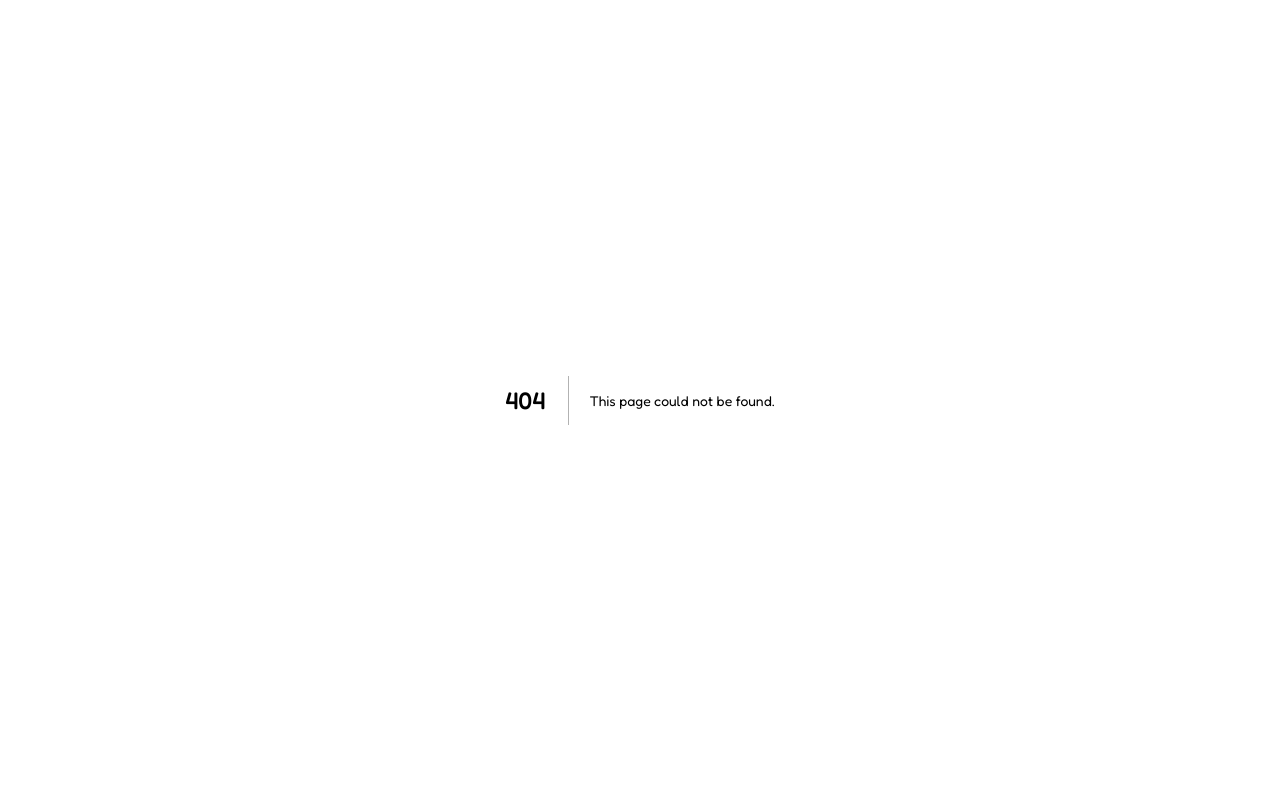
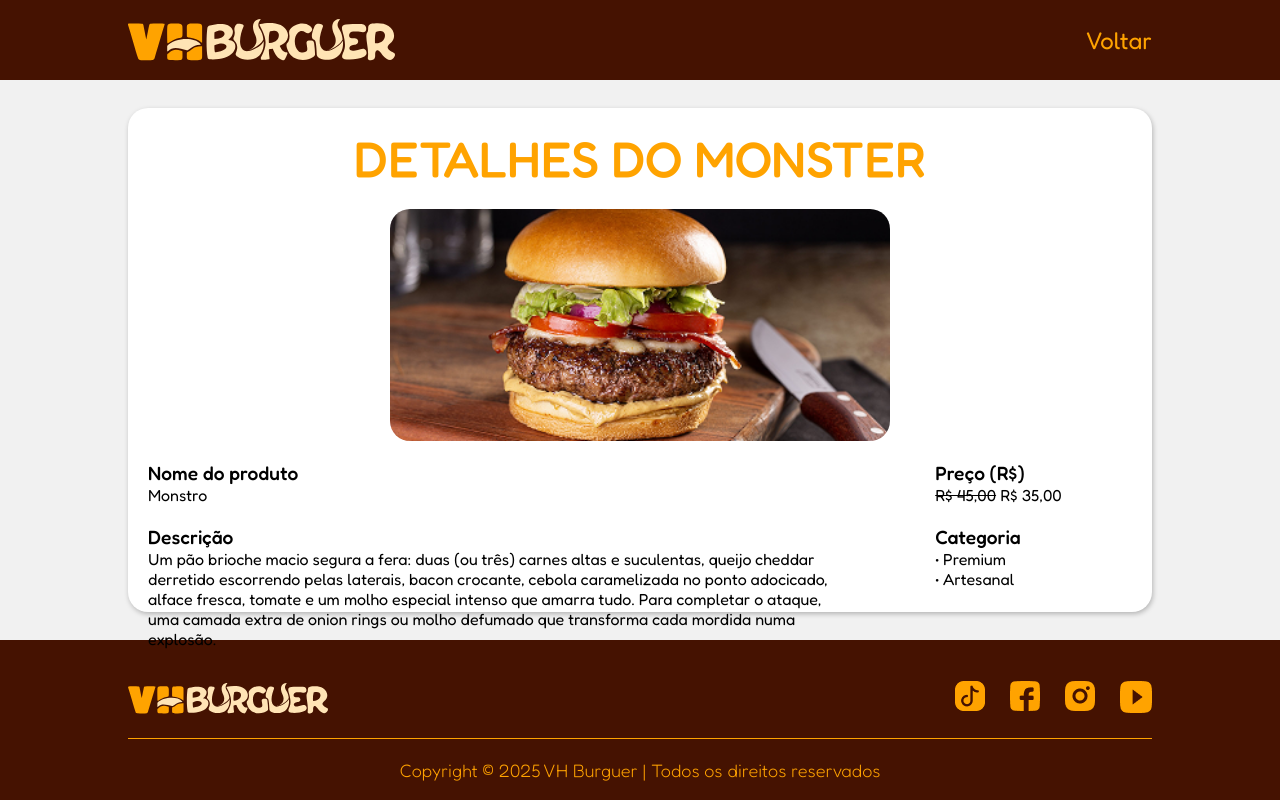
Before and after one commit to Raphael-Aljona/VH_Burguer, a Next.js app: page /detalhe-produto in a window 1280 px wide. Before the commit this address had no page. Built offline with nearby package versions, Linux system fonts and the light colour scheme.

Commit message:
feat: Tela detalhes do produto feita

```diff
--- a/src/components/card-produto/card_produto.module.css
+++ b/src/components/card-produto/card_produto.module.css
@@ -1,6 +1,6 @@
 .card{
-    height: 50vh;
-    width: 20vw;
+    height: 400px;
+    width: 300px;
 
     display: flex;
     border-radius: 20px;
--- a/src/components/lista-produto/lista_produto.jsx
+++ b/src/components/lista-produto/lista_produto.jsx
@@ -21,8 +21,6 @@ const ListaProduto = () => {
                 <CardProduto></CardProduto>
                 <CardProduto></CardProduto>
                 <CardProduto></CardProduto>
-            </div>
-            <div className={styles.lista_produtos}>
                 <CardProduto></CardProduto>
                 <CardProduto></CardProduto>
                 <CardProduto></CardProduto>
--- /dev/null
+++ b/src/components/sub-header/sub-header.tsx
@@ -0,0 +1,17 @@
+import Link from "next/link";
+import styles from "./sub_header.module.css"
+
+const SubHeader = () => {
+    return (
+        <>
+            <header className={styles.header}>
+                <div className={`layout_guide ${styles.container}`}>
+                    <img src="/imgs/Logo_footer.svg" alt=""/>
+                    <Link className={styles.voltar} href="/home">Voltar</Link>
+                </div>
+            </header>
+        </>
+    )
+}
+
+export default SubHeader
--- /dev/null
+++ b/src/components/sub-header/sub_header.module.css
@@ -0,0 +1,23 @@
+.header{
+    display: flex;
+    width: 100%;
+    height: 10vh    ;
+    background-color: var(--vinho);
+    align-items: center;
+    justify-content: center;
+}
+
+.container{
+    display: flex;
+    align-items: center;
+    justify-content: space-between;
+
+    height: 50%;
+}
+
+.voltar{
+    color: var(--laranja-destaque);
+    text-decoration: none;
+
+    font-size: 1.5rem;
+}
--- /dev/null
+++ b/src/pages/detalhe-produto/detalhe-produto.module.css
@@ -0,0 +1,108 @@
+.container{
+    width: 100%;
+    display: flex;
+    align-items: center;
+    justify-content: center;
+    height: 70vh;
+
+    background-color: var(--fundo-claro);
+}
+
+.detalhe{
+    display: flex;
+    flex-direction: column;
+    justify-content: space-between;
+    align-items: center;
+    border-radius: 20px;
+    gap: 20px;
+    box-shadow: 1px 2px 5px rgba(0, 0, 0, 0.25);
+
+    height: 90%;
+    width: 50%;
+
+    background-color: #fff;
+    padding: 20px;
+}
+
+.detalhe h1{
+    color: var(--laranja-destaque);
+
+    font-weight: 500;
+    font-size: var(--tamanho-titulo);
+    text-transform: uppercase;
+}
+
+.detalhe img{
+    border-radius: 20px;
+
+    width: 500px;
+    height: 50%;
+    object-fit: cover;
+}
+
+.container_informacoes{
+    display: flex;
+    flex-direction: column;
+    justify-content: space-around;
+
+    width: 100%;
+    gap: 20px;
+}
+
+.informacoes{
+    display: flex;
+    flex-direction: row;
+
+    justify-content: space-between;
+}
+
+.info_esquerda{
+    width: 70%;
+}
+
+.info_direita{
+    width: 20%;
+}
+
+.info_direita span{
+    text-decoration: line-through;
+}
+.subtitulo{
+    font-weight: 500;
+    font-size: 1.2rem;
+}
+
+@media screen and (max-width: 1440px){
+    .detalhe{
+        width: 80%;
+    }
+}
+
+@media screen and (max-width: 850px){
+    .container{
+        height: 100vh;
+    }
+
+    .detalhe img{
+        width: 80%;
+    }
+}
+
+@media screen and (max-width: 500px){
+    .informacoes{
+        flex-direction: column;
+        gap: 20px;
+    }
+
+    .info_esquerda{
+        width: 100%;
+    }
+
+    .info_direita{
+        width: 100%;
+    }
+
+    .detalhe img{
+        height: 400px;
+    }
+}
--- /dev/null
+++ b/src/pages/detalhe-produto/index.tsx
@@ -0,0 +1,51 @@
+import "./detalhe-produto.module.css"
+import SubHeader from "@/components/sub-header/sub-header";
+import Footer from "@/components/footer/footer";
+import styles from "./detalhe-produto.module.css"
+
+const DetalheProduto = () => {
+    return (
+        <>
+            <main>
+                <SubHeader></SubHeader>
+                <section className={`${styles.container} layout_guide`}>
+                    <article className={`${styles.detalhe}`}>
+                        <h1>Detalhes do Monster</h1>
+                        <img src="/imgs/HamburguerAlcatraComBacon_1-scaled.png" alt=""/>
+                        <div className={styles.container_informacoes}>
+                            <div className={styles.informacoes}>
+                                <div className={styles.info_esquerda}>
+                                    <p className={styles.subtitulo}>Nome do produto</p>
+                                    <p>Monstro</p>
+                                </div>
+                                <div className={styles.info_direita}>
+                                    <p className={styles.subtitulo}>Preço (R$)</p>
+                                    <p><span>R$ 45,00</span> R$ 35,00</p>
+                                </div>
+                            </div>
+                            <div className={styles.informacoes}>
+                                <div className={styles.info_esquerda}>
+                                    <p className={styles.subtitulo}>Descrição</p>
+                                    <p>Um pão brioche macio segura a fera: duas (ou três) carnes altas e suculentas,
+                                        queijo cheddar derretido escorrendo pelas laterais, bacon crocante, cebola
+                                        caramelizada no ponto adocicado, alface fresca, tomate e um molho especial
+                                        intenso que amarra tudo. Para completar o ataque, uma camada extra de onion
+                                        rings ou molho defumado que transforma cada mordida numa explosão.</p>
+                                </div>
+                                <div className={styles.info_direita}>
+                                    <p className={styles.subtitulo}>Categoria</p>
+                                    <p>• Premium</p>
+                                    <p>• Artesanal</p>
+                                </div>
+                            </div>
+                        </div>
+                    </article>
+
+                </section>
+                <Footer></Footer>
+            </main>
+        </>
+    )
+}
+
+export default DetalheProduto;
--- a/src/pages/index.tsx
+++ b/src/pages/index.tsx
@@ -1,7 +1,7 @@
 export async function getServerSideProps() {
     return {
         redirect: {
-            destination: '/home',
+            destination: '/detalhe-produto',
             permanent: false,
         }
     }
--- a/styles/globals.css
+++ b/styles/globals.css
@@ -3,7 +3,9 @@
     padding: 0;
     box-sizing: border-box;
 
-    font-family: var(--font-padrao)
+    font-family: var(--font-padrao);
+
+    scroll-behavior: smooth;
 }
 
 :root {
```
Also changed, not shown: src/components/header/header.tsx (+5 -4 lines), src/components/lista-produto/lista_produto.module.css (+9 -0 lines), src/pages/home/home.module.css (+28 -22 lines), src/pages/home/index.tsx (+5 -5 lines).
